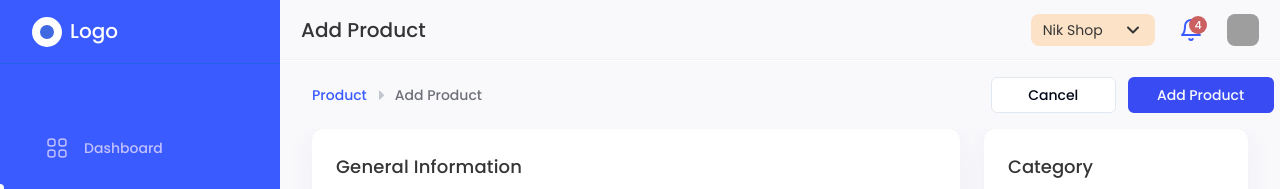
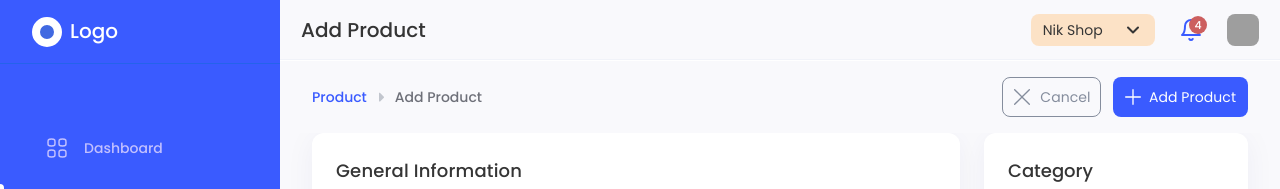
Before and after one commit to SabolSocare/e-commerce-management, a React (Vite) app: page /products/add in a window 1280 px wide. Shown: the top 189 px of the page. Built offline with nearby package versions, Linux system fonts and the light colour scheme; no server answers; grey boxes are pictures that could not be loaded.

Commit message:
Update form buttons with custom icons and styling

```diff
--- a/src/pages/ProductForm.jsx
+++ b/src/pages/ProductForm.jsx
@@ -152,26 +152,64 @@ export default function ProductForm() {
 
           {/* Right Actions */}
           <div className="flex items-center gap-2 sm:gap-3 w-full sm:w-auto">
-            <Button
+            <button
               type="button"
-              variant="outline"
               onClick={handleCancel}
               disabled={mutation.isPending}
-              className="w-[calc(50%-4px)] sm:flex-1 md:flex-none md:min-w-[99px] h-9"
+              className="flex items-center justify-center gap-2 w-[99px] h-10 border border-[#858D9D] rounded-lg hover:bg-gray-50 transition-colors disabled:opacity-50"
             >
-              Cancel
-            </Button>
-            <Button
+              <svg width="20" height="20" viewBox="0 0 20 20" fill="none" xmlns="http://www.w3.org/2000/svg">
+                <g clipPath="url(#clip0_16_4738)">
+                  <path d="M10.9425 9.99999L17.8045 3.13799C17.926 3.01225 17.9932 2.84385 17.9916 2.66905C17.9901 2.49425 17.92 2.32705 17.7964 2.20344C17.6728 2.07984 17.5056 2.00972 17.3308 2.0082C17.156 2.00668 16.9876 2.07388 16.8619 2.19532L9.99986 9.05732L3.13786 2.19532C3.01212 2.07388 2.84372 2.00668 2.66892 2.0082C2.49413 2.00972 2.32692 2.07984 2.20331 2.20344C2.07971 2.32705 2.00959 2.49425 2.00807 2.66905C2.00656 2.84385 2.07375 3.01225 2.19519 3.13799L9.05719 9.99999L2.19519 16.862C2.07021 16.987 2 17.1565 2 17.3333C2 17.5101 2.07021 17.6796 2.19519 17.8047C2.32021 17.9296 2.48975 17.9998 2.66652 17.9998C2.8433 17.9998 3.01284 17.9296 3.13786 17.8047L9.99986 10.9427L16.8619 17.8047C16.9869 17.9296 17.1564 17.9998 17.3332 17.9998C17.51 17.9998 17.6795 17.9296 17.8045 17.8047C17.9295 17.6796 17.9997 17.5101 17.9997 17.3333C17.9997 17.1565 17.9295 16.987 17.8045 16.862L10.9425 9.99999Z" fill="#858D9D"/>
+                </g>
+                <defs>
+                  <clipPath id="clip0_16_4738">
+                    <rect width="16" height="16" fill="white" transform="translate(2 2)"/>
+                  </clipPath>
+                </defs>
+              </svg>
+              <span className="font-['Poppins'] text-sm leading-5 tracking-[0.005em] text-[#858D9D]">
+                Cancel
+              </span>
+            </button>
+            <button
               type="submit"
               form="product-form"
               disabled={mutation.isPending}
-              className="w-[calc(50%-4px)] sm:flex-1 md:flex-none md:min-w-[146px] h-9"
+              className="flex items-center justify-center gap-2 w-[135px] h-10 bg-[#3A5BFF] rounded-lg hover:bg-blue-700 transition-colors disabled:opacity-50"
             >
-              {mutation.isPending
-                ? (isEditMode ? 'Saving...' : 'Adding...')
-                : (isEditMode ? 'Save Product' : 'Add Product')
-              }
-            </Button>
+              {isEditMode ? (
+                <svg width="20" height="20" viewBox="0 0 20 20" fill="none" xmlns="http://www.w3.org/2000/svg">
+                  <g clipPath="url(#clip0_16_6564)">
+                    <path d="M10.0001 12.6667C10.7365 12.6667 11.3334 12.0697 11.3334 11.3333C11.3334 10.597 10.7365 10 10.0001 10C9.26371 10 8.66675 10.597 8.66675 11.3333C8.66675 12.0697 9.26371 12.6667 10.0001 12.6667Z" fill="white"/>
+                    <path d="M17.024 4.748L15.252 2.976C15.0747 2.80147 14.8783 2.64741 14.6667 2.51666V4C14.6644 5.84003 13.1733 7.33113 11.3333 7.33334H8.66666C6.82662 7.33113 5.33553 5.84003 5.33334 4V2C3.49331 2.00222 2.00222 3.49331 2 5.33334V14.6667C2.00222 16.5067 3.49331 17.9978 5.33334 18H14.6667C16.5067 17.9978 17.9978 16.5067 18 14.6667V7.10469C18.0025 6.22028 17.651 5.37166 17.024 4.748ZM10 14C8.52725 14 7.33334 12.8061 7.33334 11.3333C7.33334 9.86059 8.52725 8.66669 10 8.66669C11.4727 8.66669 12.6667 9.86059 12.6667 11.3333C12.6667 12.8061 11.4727 14 10 14Z" fill="white"/>
+                    <path d="M8.66675 5.99997H11.3334C12.438 5.99997 13.3334 5.10453 13.3334 3.99997V2.04266C13.1885 2.01903 13.0421 2.00478 12.8954 2H6.66675V4C6.66675 5.10453 7.56218 5.99997 8.66675 5.99997Z" fill="white"/>
+                  </g>
+                  <defs>
+                    <clipPath id="clip0_16_6564">
+                      <rect width="16" height="16" fill="white" transform="translate(2 2)"/>
+                    </clipPath>
+                  </defs>
+                </svg>
+              ) : (
+                <svg width="16" height="16" viewBox="0 0 16 16" fill="none" xmlns="http://www.w3.org/2000/svg">
+                  <g clipPath="url(#clip0_16_4743)">
+                    <path d="M15.3333 7.33334H8.66666V0.666656C8.66666 0.298469 8.36819 0 8 0C7.63181 0 7.33334 0.298469 7.33334 0.666656V7.33331H0.666656C0.298469 7.33334 0 7.63181 0 8C0 8.36819 0.298469 8.66666 0.666656 8.66666H7.33331V15.3333C7.33331 15.7015 7.63178 16 7.99997 16C8.36816 16 8.66662 15.7015 8.66662 15.3333V8.66666H15.3333C15.7015 8.66666 15.9999 8.36819 15.9999 8C16 7.63181 15.7015 7.33334 15.3333 7.33334Z" fill="white"/>
+                  </g>
+                  <defs>
+                    <clipPath id="clip0_16_4743">
+                      <rect width="16" height="16" fill="white"/>
+                    </clipPath>
+                  </defs>
+                </svg>
+              )}
+              <span className="font-['Poppins'] text-sm leading-5 tracking-[0.005em] text-white">
+                {mutation.isPending
+                  ? 'Saving...'
+                  : (isEditMode ? 'Save Product' : 'Add Product')
+                }
+              </span>
+            </button>
           </div>
         </div>
       </div>
```
